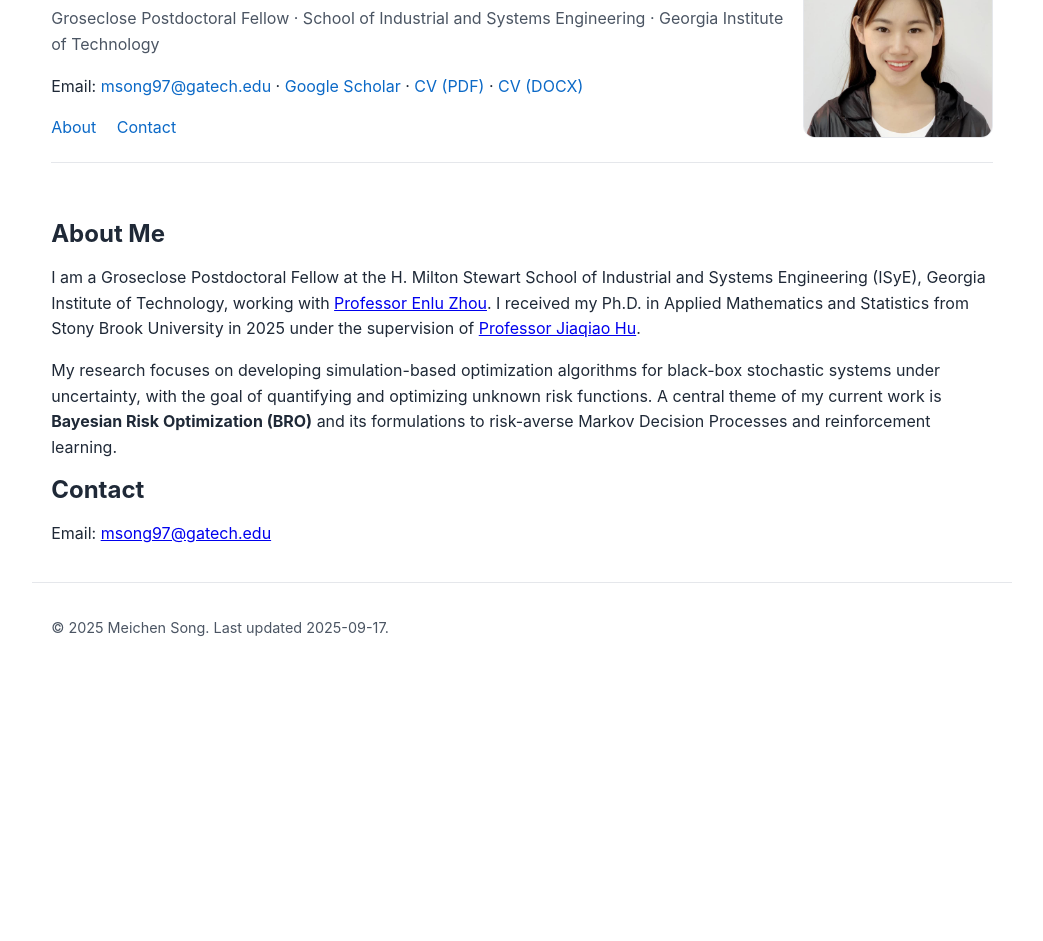
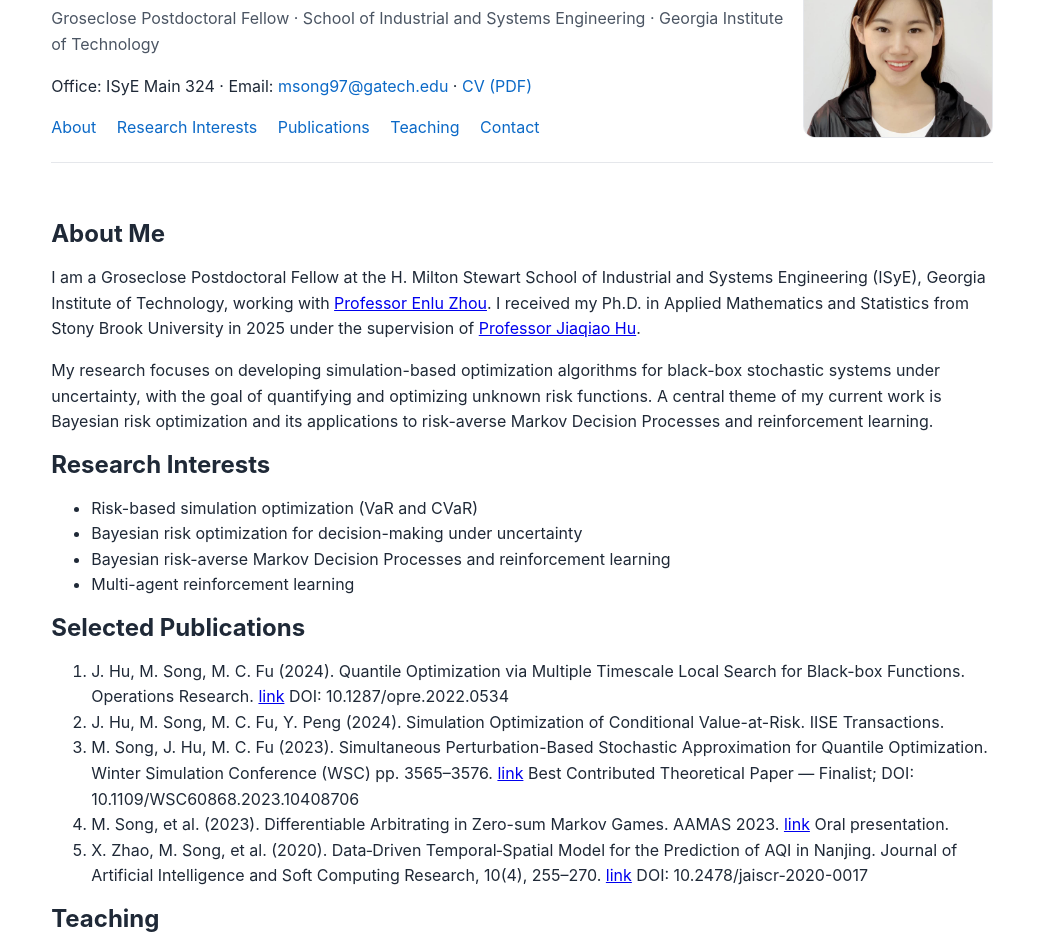
Before and after one commit to MeichenSong/MeichenSong.github.io, a plain HTML site: page index.html in a window 1280 px wide. Shown: the part 71-1012 px from the top of the page, without its empty margins (118-1161 px from the left). Before the commit the page ends 800 px from the top, so only its background shows below. Drawn offline with Linux system fonts and the light colour scheme.

Commit message:
Add files via upload

```diff
--- a/index.html
+++ b/index.html
@@ -14,13 +14,14 @@
       <h1 class="name">Meichen Song</h1>
       <p class="title">Groseclose Postdoctoral Fellow · School of Industrial and Systems Engineering · Georgia Institute of Technology</p>
       <p class="contact">
-        Email: <a href="mailto:msong97@gatech.edu">msong97@gatech.edu</a> ·
-        <a href="https://scholar.google.com" target="_blank" rel="noreferrer">Google Scholar</a> ·
-        <a href="assets/Meichen_Song-CV-0818-2025.pdf" target="_blank" rel="noreferrer">CV (PDF)</a> ·
-        <a href="assets/Meichen_Song-CV-0818-2025.docx" target="_blank" rel="noreferrer">CV (DOCX)</a>
+        Office: ISyE Main 324 · Email: <a href="mailto:msong97@gatech.edu">msong97@gatech.edu</a> ·
+        <a href="assets/Meichen_Song-CV-0818-2025.pdf" target="_blank" rel="noreferrer">CV (PDF)</a>
       </p>
       <nav class="nav">
         <a href="#about">About</a>
+        <a href="#interests">Research Interests</a>
+        <a href="#publications">Publications</a>
+        <a href="#teaching">Teaching</a>
         <a href="#contact">Contact</a>
       </nav>
     </div>
@@ -37,23 +38,52 @@
   <h2>About Me</h2>
   <p>
     I am a Groseclose Postdoctoral Fellow at the H. Milton Stewart School of Industrial and Systems Engineering (ISyE),
-    Georgia Institute of Technology, working with <a href="https://www.enluzhou.gatech.edu/" target="_blank" rel="noreferrer">Professor Enlu Zhou</a>.
+    Georgia Institute of Technology, working with
+    <a href="https://www.enluzhou.gatech.edu/" target="_blank" rel="noreferrer">Professor Enlu Zhou</a>.
     I received my Ph.D. in Applied Mathematics and Statistics from Stony Brook University in 2025 under the supervision of
     <a href="https://www.ams.sunysb.edu/~jqhu/" target="_blank" rel="noreferrer">Professor Jiaqiao Hu</a>.
   </p>
-
   <p>
     My research focuses on developing simulation-based optimization algorithms for black-box stochastic systems under uncertainty,
     with the goal of quantifying and optimizing unknown risk functions.
-    A central theme of my current work is <strong>Bayesian Risk Optimization (BRO)</strong> and its formulations to risk-averse
+    A central theme of my current work is Bayesian risk optimization and its applications to risk-averse
     Markov Decision Processes and reinforcement learning.
   </p>
+</section>
+
+  <section id='interests'>
+  <h2>Research Interests</h2>
+  <ul>
+    <li>Risk-based simulation optimization (VaR and CVaR)</li>
+    <li>Bayesian risk optimization for decision-making under uncertainty</li>
+    <li>Bayesian risk-averse Markov Decision Processes and reinforcement learning</li>
+    <li>Multi-agent reinforcement learning</li>
+  </ul>
+</section>
+
+  <section id='publications'>
+  <h2>Selected Publications</h2>
+  <ol>
+    <li>J. Hu, M. Song, M. C. Fu (2024). Quantile Optimization via Multiple Timescale Local Search for Black-box Functions. Operations Research. <a href="https://doi.org/10.1287/opre.2022.0534" target="_blank" rel="noreferrer">link</a> <span class="note">DOI: 10.1287/opre.2022.0534</span></li>
+    <li>J. Hu, M. Song, M. C. Fu, Y. Peng (2024). Simulation Optimization of Conditional Value-at-Risk. IISE Transactions.</li>
+    <li>M. Song, J. Hu, M. C. Fu (2023). Simultaneous Perturbation-Based Stochastic Approximation for Quantile Optimization. Winter Simulation Conference (WSC) pp. 3565–3576. <a href="https://doi.org/10.1109/WSC60868.2023.10408706" target="_blank" rel="noreferrer">link</a> <span class="note">Best Contributed Theoretical Paper — Finalist; DOI: 10.1109/WSC60868.2023.10408706</span></li>
+    <li>M. Song, et al. (2023). Differentiable Arbitrating in Zero-sum Markov Games. AAMAS 2023. <a href="https://dl.acm.org/doi/10.5555/3545946.3598743" target="_blank" rel="noreferrer">link</a> <span class="note">Oral presentation.</span></li>
+    <li>X. Zhao, M. Song, et al. (2020). Data‑Driven Temporal‑Spatial Model for the Prediction of AQI in Nanjing. Journal of Artificial Intelligence and Soft Computing Research, 10(4), 255–270. <a href="https://doi.org/10.2478/jaiscr-2020-0017" target="_blank" rel="noreferrer">link</a> <span class="note">DOI: 10.2478/jaiscr-2020-0017</span></li>
+  </ol>
+</section>
+
+  <section id='teaching'>
+  <h2>Teaching</h2>
+  <ul>
+    <li>Instructor, Probability & Statistics (Stony Brook University, Summers 2022–2024)</li>
+    <li>Recitation/TA for Introduction to Mathematical Statistics, Multivariable Calculus, Differential Equations, and Data Analysis (Stony Brook University, 2019–2022)</li>
+  </ul>
 </section>
 
 
   <section id="contact">
     <h2>Contact</h2>
-    <p>Email: <a href="mailto:msong97@gatech.edu">msong97@gatech.edu</a></p>
+    <p>Office: ISyE Main 324 · Email: <a href="mailto:msong97@gatech.edu">msong97@gatech.edu</a></p>
   </section>
 </main>
 
```
